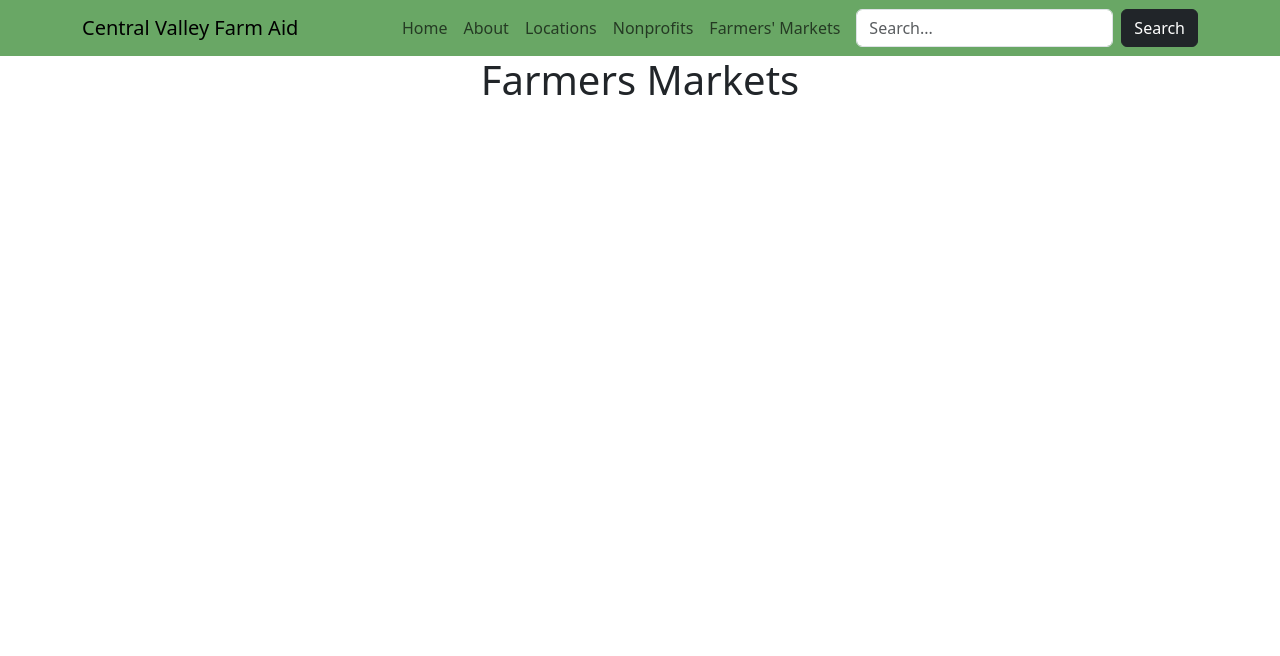
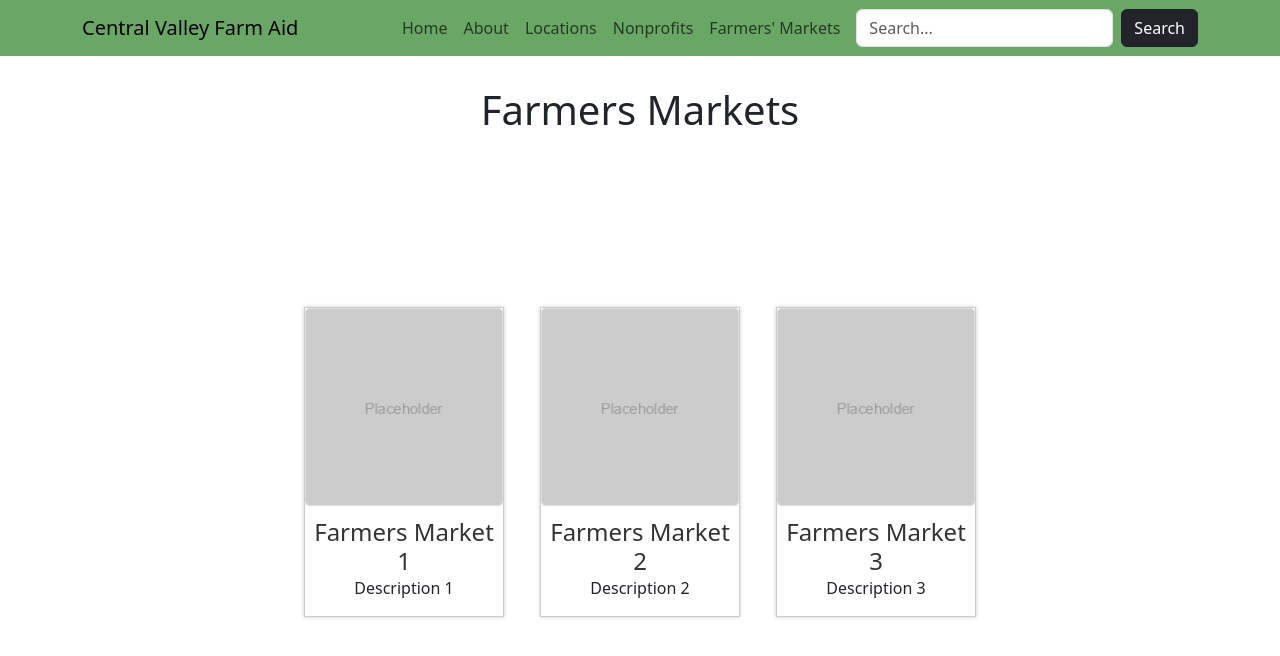
Before and after one commit to sumearthb/central-valley-farm-aid, a React (Create React App) app in the folder frontend/: page /farmersmarkets in a window 1280 px wide. Shown: the top 656 px of the page. Built offline with nearby package versions, Linux system fonts and the light colour scheme.

Commit message:
Almost done with cards

```diff
--- /dev/null
+++ b/frontend/src/components/FMCard/FMCard.css
@@ -0,0 +1,41 @@
+.fm-cards-container {
+    display: grid;
+    grid-template-columns: repeat(3, minmax(0, 1fr)); /* Creates a grid with 3 columns of equal width */
+    gap: 20px; /* Adjust the gap between cards */
+  }
+
+  /* Class that applies to each card */
+  .fm-card {
+    border: 1px solid #ccc;
+    padding: 8xpx;
+    margin: 8px;
+    text-align: center;
+    box-shadow: 0px 0px 4px rgba(0, 0, 0, 0.2);
+    background-color: #fff;
+    transition: transform 0.2s ease-in-out;
+    max-width: 200px;
+  }
+
+  /* Affects image */
+  .fm-card img {
+    max-width: 100%;
+    height: auto;
+    border: 1px solid #ddd;
+    border-radius: 4px;
+    margin-bottom: 12px;
+  }
+
+  /* Affects font size of title of card*/
+  .fm-card h2 {
+    font-size: 1.5rem;
+    margin: 0;
+    color: #333;
+  }
+
+  /* Class that defines container for centering child elements */
+  .centered-container {
+    display: flex;
+    justify-content: center;
+    align-items: center;
+    height: 80vh; /* Sets specific height for centering vertically */
+  }
--- /dev/null
+++ b/frontend/src/components/FMCard/FMCard.js
@@ -0,0 +1,20 @@
+import React from "react";
+import "./FMCard.css";
+
+// may have to import proptypes later?
+
+const FMCard = ({ title, image, description }) => {
+    return (
+      // specifies CSS class used
+      <div className="fm-card">
+        <img src={image} alt={title} className="fm-card-image" />
+        <div className="fm-card-details">
+          <h2 className="fm-card-title">{title}</h2>
+          <p className="fm-card-description">{description}</p>
+          {/* Add more details if needed */}
+        </div>
+      </div>
+    );
+  };
+
+  export default FMCard;
--- /dev/null
+++ b/frontend/src/components/LocationCard/LocationCard.css
@@ -0,0 +1,41 @@
+.location-cards-container {
+    display: grid;
+    grid-template-columns: repeat(3, minmax(0, 1fr)); /* Creates a grid with 3 columns of equal width */
+    gap: 20px; /* Adjust the gap between cards */
+  }
+
+  /* Class that applies to each card */
+  .location-card {
+    border: 1px solid #ccc;
+    padding: 8xpx;
+    margin: 8px;
+    text-align: center;
+    box-shadow: 0px 0px 4px rgba(0, 0, 0, 0.2);
+    background-color: #fff;
+    transition: transform 0.2s ease-in-out;
+    max-width: 200px;
+  }
+
+  /* Affects image */
+  .location-card img {
+    max-width: 100%;
+    height: auto;
+    border: 1px solid #ddd;
+    border-radius: 4px;
+    margin-bottom: 12px;
+  }
+
+  /* Affects font size of title of card*/
+  .location-card h2 {
+    font-size: 1.5rem;
+    margin: 0;
+    color: #333;
+  }
+
+  /* Class that defines container for centering child elements */
+  .centered-container {
+    display: flex;
+    justify-content: center;
+    align-items: center;
+    height: 80vh; /* Sets specific height for centering vertically */
+  }
--- /dev/null
+++ b/frontend/src/components/LocationCard/LocationCard.js
@@ -0,0 +1,20 @@
+import React from "react";
+import "./LocationCard.css";
+
+// may have to import proptypes later?
+
+const LocationCard = ({ title, image, description }) => {
+    return (
+      // specifies CSS class used
+      <div className="location-card">
+        <img src={image} alt={title} className="location-card-image" />
+        <div className="location-card-details">
+          <h2 className="location-card-title">{title}</h2>
+          <p className="location-card-description">{description}</p>
+          {/* Add more details if needed */}
+        </div>
+      </div>
+    );
+  };
+
+  export default LocationCard;
--- /dev/null
+++ b/frontend/src/components/NPCard/NPCard.css
@@ -0,0 +1,41 @@
+.np-cards-container {
+    display: grid;
+    grid-template-columns: repeat(3, minmax(0, 1fr)); /* Creates a grid with 3 columns of equal width */
+    gap: 20px; /* Adjust the gap between cards */
+  }
+
+  /* Class that applies to each card */
+  .np-card {
+    border: 1px solid #ccc;
+    padding: 8xpx;
+    margin: 8px;
+    text-align: center;
+    box-shadow: 0px 0px 4px rgba(0, 0, 0, 0.2);
+    background-color: #fff;
+    transition: transform 0.2s ease-in-out;
+    max-width: 200px;
+  }
+
+  /* Affects image */
+  .np-card img {
+    max-width: 100%;
+    height: auto;
+    border: 1px solid #ddd;
+    border-radius: 4px;
+    margin-bottom: 12px;
+  }
+
+  /* Affects font size of title of card*/
+  .np-card h2 {
+    font-size: 1.5rem;
+    margin: 0;
+    color: #333;
+  }
+
+  /* Class that defines container for centering child elements */
+  .centered-container {
+    display: flex;
+    justify-content: center;
+    align-items: center;
+    height: 80vh; /* Sets specific height for centering vertically */
+  }
--- /dev/null
+++ b/frontend/src/components/NPCard/NPCard.js
@@ -0,0 +1,20 @@
+import React from "react";
+import "./NPCard.css";
+
+// may have to import proptypes later?
+
+const NPCard = ({ title, image, description }) => {
+    return (
+      // specifies CSS class used
+      <div className="np-card">
+        <img src={image} alt={title} className="np-card-image" />
+        <div className="np-card-details">
+          <h2 className="np-card-title">{title}</h2>
+          <p className="np-card-description">{description}</p>
+          {/* Add more details if needed */}
+        </div>
+      </div>
+    );
+  };
+
+  export default NPCard;
--- a/frontend/src/pages/FarmersMarkets.js
+++ b/frontend/src/pages/FarmersMarkets.js
@@ -1,10 +1,30 @@
-import "../styles/FarmersMarkets.css";
 import React from "react";
+import FMCard from "../components/FMCard/FMCard";
 
 const FarmersMarkets = () => {
-    return (
+  // Hard coded data
+  const FMData = [
+    { title: "Farmers Market 1", image: "/placeholder.png", description: "Description 1" },
+    { title: "Farmers Market 2", image: "/placeholder.png", description: "Description 2" },
+    { title: "Farmers Market 3", image: "/placeholder.png", description: "Description 3" },
+  ];
+
+  return (
     <div className="farmersmarkets">
-      <h1 className="title">Farmers Markets</h1>
+      <h1 className="title" style={{ marginTop: "30px" }}>Farmers Markets</h1> {/*Title of page*/}
+      <div className="centered-container"> {/* Centered container for cards*/}
+        <div className="fm-cards-container"> {/* Applies the container class in CSS file */}
+          {/* Render three FMCard components */}
+          {FMData.map((farmersmarket, index) => (
+            <FMCard
+              key={index}
+              title={farmersmarket.title}
+              image={farmersmarket.image}
+              description={farmersmarket.description}
+            />
+          ))}
+        </div>
+      </div>
     </div>
   );
 };
--- a/frontend/src/pages/Locations.js
+++ b/frontend/src/pages/Locations.js
@@ -1,10 +1,30 @@
-import "../styles/Home.css";
 import React from "react";
+import LocationCard from "../components/LocationCard/LocationCard";
 
 const Locations = () => {
-    return (
+  // Hard coded data
+  const locationsData = [
+    { title: "Location 1", image: "/placeholder.png", description: "Description 1" },
+    { title: "Location 2", image: "/placeholder.png", description: "Description 2" },
+    { title: "Location 3", image: "/placeholder.png", description: "Description 3" },
+  ];
+
+  return (
     <div className="locations">
-      <h1 className="title">Locations</h1>
+      <h1 className="title" style={{ marginTop: "30px" }}>Locations</h1> {/*Title of page*/}
+      <div className="centered-container"> {/* Centered container for cards*/}
+        <div className="location-cards-container"> {/* Applies the container class in CSS file */}
+          {/* Render three LocationCard components */}
+          {locationsData.map((location, index) => (
+            <LocationCard
+              key={index}
+              title={location.title}
+              image={location.image}
+              description={location.description}
+            />
+          ))}
+        </div>
+      </div>
     </div>
   );
 };
--- a/frontend/src/pages/NonProfits.js
+++ b/frontend/src/pages/NonProfits.js
@@ -1,10 +1,30 @@
-import "../styles/Home.css";
 import React from "react";
+import NPCard from "../components/NPCard/NPCard";
 
 const NonProfits = () => {
-    return (
+  // Hard coded data
+  const NPData = [
+    { title: "Nonprofit 1", image: "/placeholder.png", description: "Description 1" },
+    { title: "Nonprofit 2", image: "/placeholder.png", description: "Description 2" },
+    { title: "Nonprofit 3", image: "/placeholder.png", description: "Description 3" },
+  ];
+
+  return (
     <div className="nonprofits">
-      <h1 className="title">Non-Profit Organizations</h1>
+      <h1 className="title" style={{ marginTop: "30px" }}>Non-Profit Organizations</h1> {/*Title of page*/}
+      <div className="centered-container"> {/* Centered container for cards*/}
+        <div className="np-cards-container"> {/* Applies the container class in CSS file */}
+          {/* Render three NPCard components */}
+          {NPData.map((nonprofit, index) => (
+            <NPCard
+              key={index}
+              title={nonprofit.title}
+              image={nonprofit.image}
+              description={nonprofit.description}
+            />
+          ))}
+        </div>
+      </div>
     </div>
   );
 };
```
Also changed, not shown: frontend/public/placeholder.png (added).
